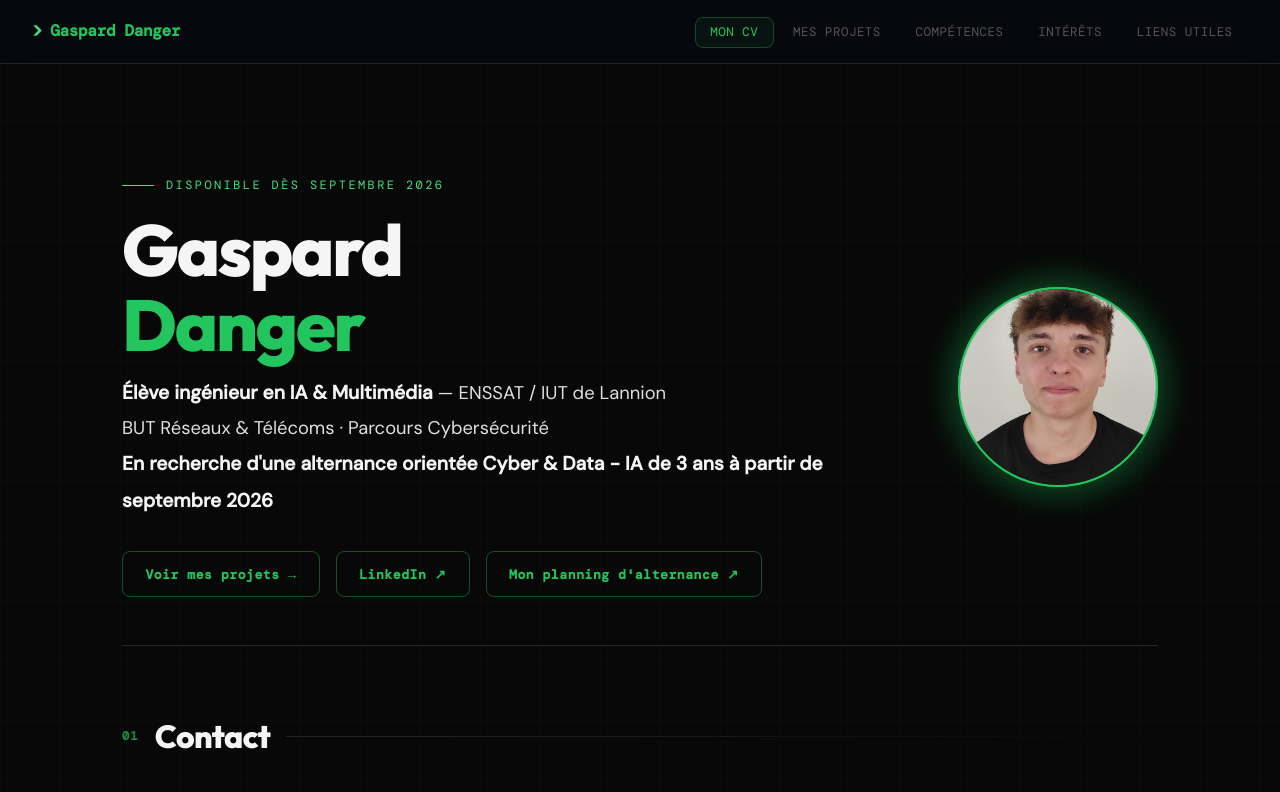
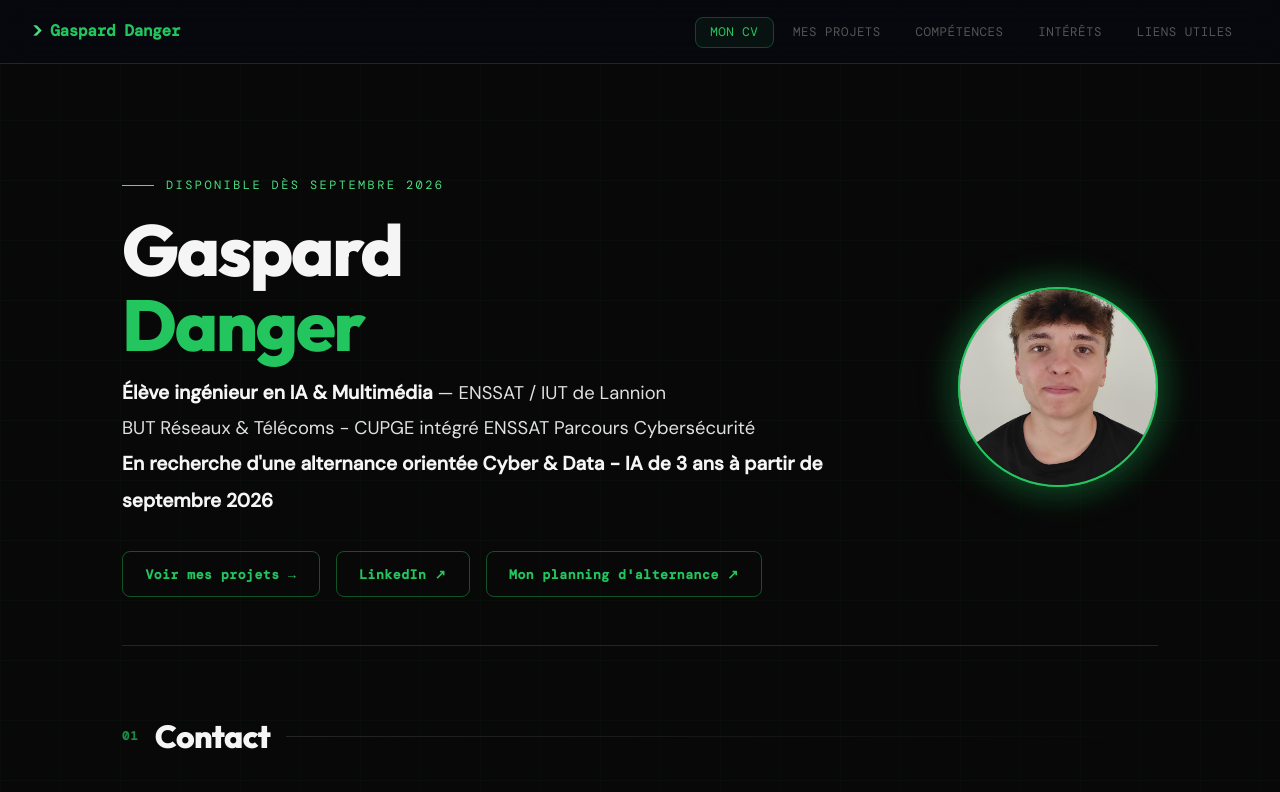
Before and after one commit to SocratOStetedos/Gaspard_Danger_Portfolio, a plain HTML site: page index.html in a window 1280 px wide. Shown: the top 792 px of the page. Drawn offline with nearby package versions, Linux system fonts and the light colour scheme.

Commit message:
Update index.html

```diff
--- a/index.html
+++ b/index.html
@@ -36,7 +36,7 @@
         <h1>Gaspard<br><span>Danger</span></h1>
         <p class="hero-subtitle">
           <strong>Élève ingénieur en IA & Multimédia</strong> <span style="color:#e0e0e0;">— ENSSAT / IUT de Lannion</span><br>
-          <span style="color:#e0e0e0;">BUT Réseaux &amp; Télécoms · Parcours Cybersécurité</span><br>
+          <span style="color:#e0e0e0;">BUT Réseaux &amp; Télécoms - CUPGE intégré ENSSAT Parcours Cybersécurité</span><br>
           <strong>En recherche d'une alternance orientée Cyber & Data - IA de 3 ans à partir de septembre 2026</strong>
         </p>
         <div class="hero-actions">
```
